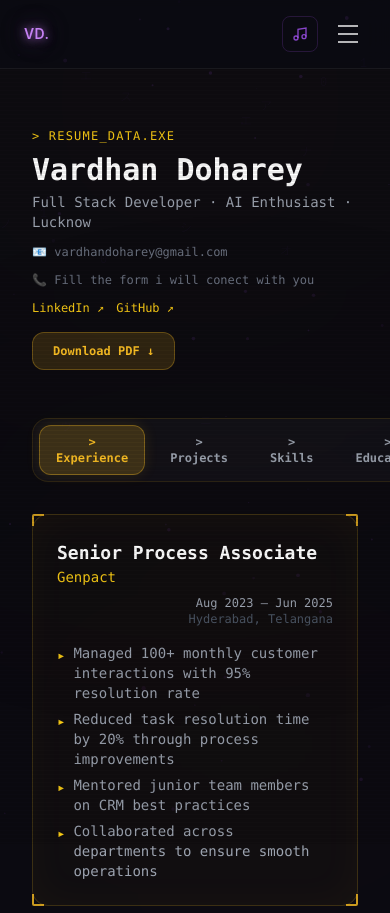
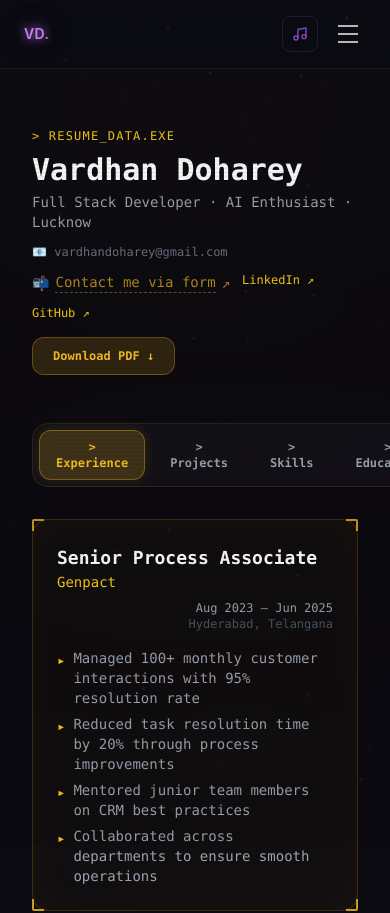
Before and after one commit to VishnuVardhan2000/my-portfolio, a Next.js app: page /resume in a window 390 px wide. Shown: the top 913 px of the page. Built offline with nearby package versions, Linux system fonts and the light colour scheme.

Commit message:
feat: link phone placeholder to contact page on resume

```diff
--- a/app/resume/page.js
+++ b/app/resume/page.js
@@ -179,7 +179,24 @@ export default function Resume() {
               </p>
               <div className="flex flex-wrap gap-3 mt-3 text-xs text-gray-500 font-mono">
                 <span>📧 vardhandoharey@gmail.com</span>
-                <span>📞 Fill the form i will conect with you</span>
+                <a href="/contact"
+  className="flex items-center gap-1.5 font-mono text-sm transition-all duration-200 group"
+  style={{ color:"rgba(251,191,36,0.7)" }}
+  onMouseEnter={e => {
+    e.currentTarget.style.color = "rgba(251,191,36,1)";
+    e.currentTarget.style.textShadow = "0 0 8px rgba(251,191,36,0.6)";
+  }}
+  onMouseLeave={e => {
+    e.currentTarget.style.color = "rgba(251,191,36,0.7)";
+    e.currentTarget.style.textShadow = "none";
+  }}>
+  <span>📬</span>
+  <span className="border-b border-dashed"
+    style={{ borderColor:"rgba(251,191,36,0.4)" }}>
+    Contact me via form
+  </span>
+  <span className="transition-transform duration-200 group-hover:translate-x-1">↗</span>
+</a>
                 <a href="https://linkedin.com/in/vardhan-doharey-zomb" target="_blank" rel="noreferrer"
                   className="text-yellow-400 hover:text-yellow-300 transition">LinkedIn ↗</a>
                 <a href="https://github.com/VishnuVardhan2000" target="_blank" rel="noreferrer"
```
